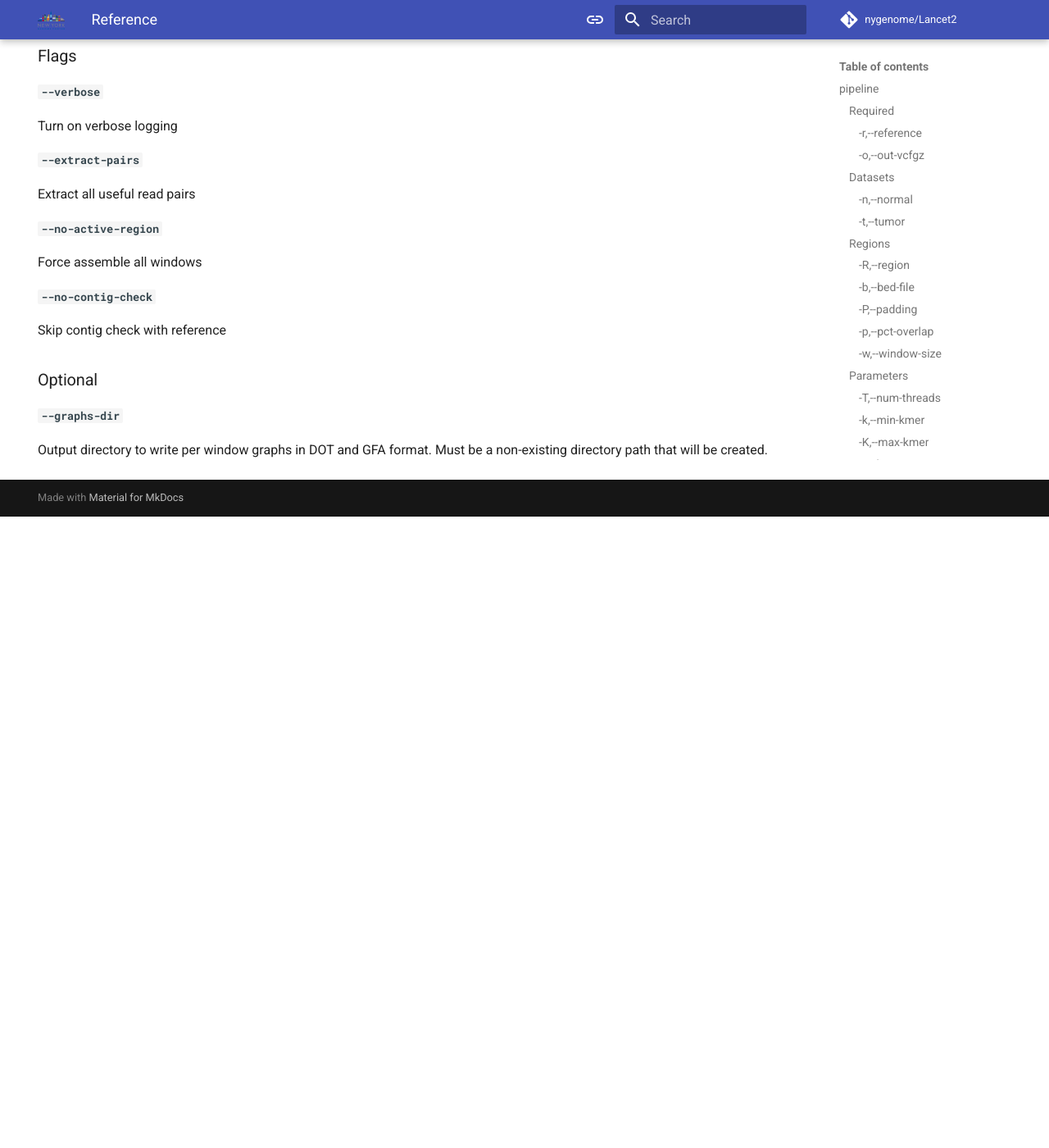
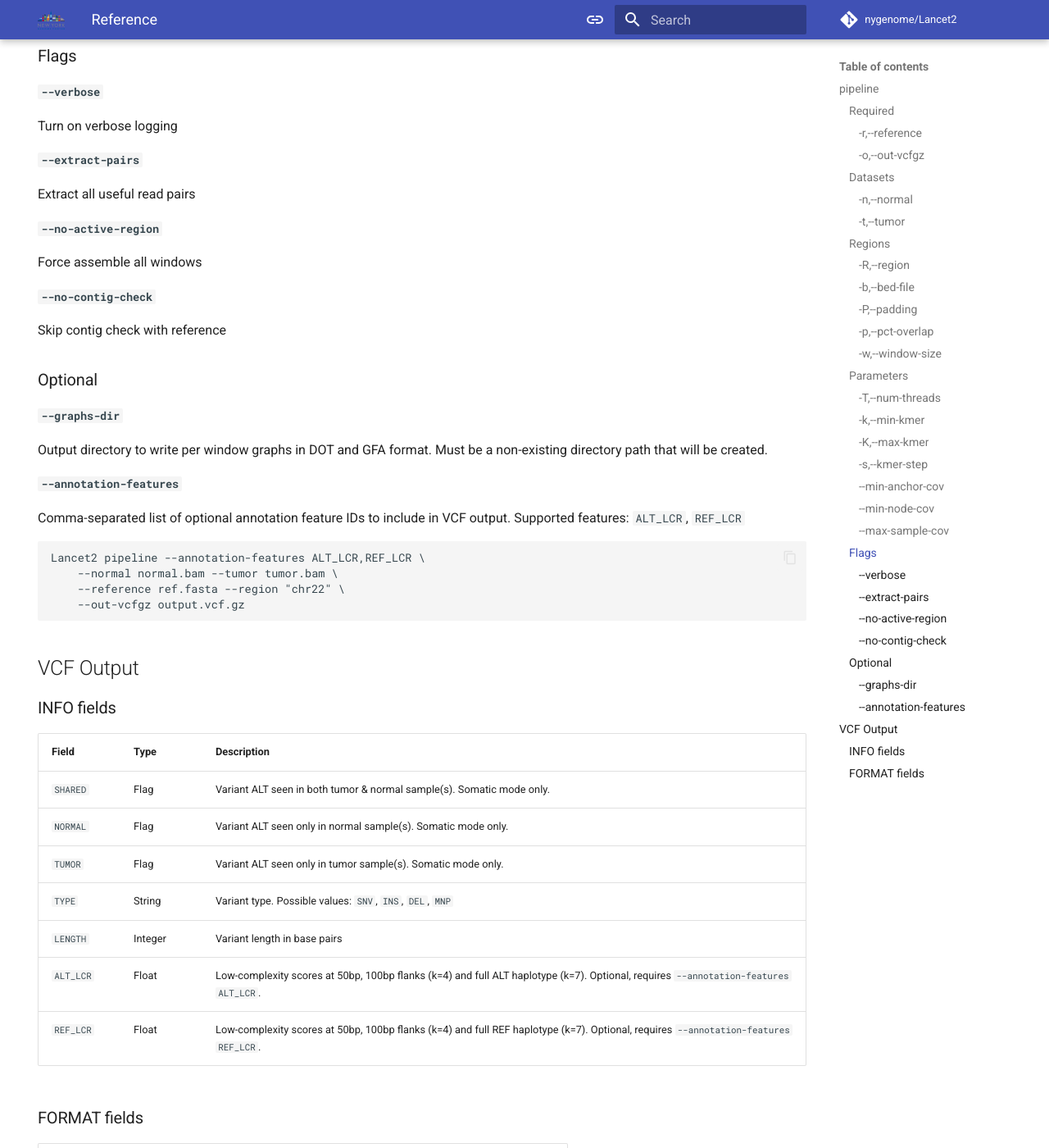
Before and after one commit to omicsnut/Lancet2, an MkDocs documentation site: the page built from docs/reference.md, in a window 1280 px wide and 1400 px high, scrolled down 2318 px. Shown: the whole window at 82% size. Built offline with MkDocs 1.6.1 and Material for MkDocs 9.7.7, drawn with Linux system fonts in a browser that asks for light colours; plug-ins that fetch from the network failed and are left out; comment, search, counter and statistics services are not loaded; the version menu is left out; before the commit the page ends 2948 px from its top, so only the background shows below that; some of the changed text lies outside the part shown.

Commit message:
docs: add mike versioning and sync documentation with current codebase
- Add mike plugin to mkdocs.yml for versioned documentation with a
  version selector dropdown (dev alias for main, versioned for tags)
- Update GitHub Actions workflow to deploy versioned docs using mike
  (dev on main push, versioned + latest alias on version tag push)
- Rewrite reference.md to match current CLI: fix --window-size range
  (250-2500, default 1000), --pct-overlap range (10-90), mark --tumor
  as optional (germline mode), add --annotation-features, document all
  parameter defaults, and add VCF Output section with INFO/FORMAT tables
- Add v2.8.6 compatibility note to scoring somatic variants guide
- Fix --threads to --num-threads in WGS analysis guide
- Add short_link_removal state and LANCET_DEVELOP_MODE reference to
  custom visualization guide
- Use relative mkdocs link for scoring guide in index.md

````diff
--- a/docs/reference.md
+++ b/docs/reference.md
@@ -30,17 +30,17 @@
 #### `-n`,`--normal`
 > [PATH...]
 
-Path to one (or) more normal BAM/CRAM file(s)
+Path to one (or) more normal BAM/CRAM file(s). Required.
 
 #### `-t`,`--tumor`
 > [PATH...]
 
-Path to one (or) more tumor BAM/CRAM file(s)
+Path to one (or) more tumor BAM/CRAM file(s). Optional — when omitted, Lancet2 runs in germline-only mode.
 
 ### Regions
 
 #### `-R`,`--region`
-> [SAMTOOLS_STYLE_REGION_STRING...]
+> [REF:[:START[-END]]...]
 
 One (or) more regions (1-based both inclusive).
 
@@ -55,37 +55,37 @@
 Padding for both sides of all input regions
 
 #### `-p`,`--pct-overlap`
-> [20-80]. Default value --> 20
+> [10-90]. Default value --> 20
 
 Percent overlap between consecutive windows
 
 #### `-w`,`--window-size`
-> [500-5000]. Default value --> 500
+> [250-2500]. Default value --> 1000
 
 Window size for micro-assembly and variant calling tasks
 
 ### Parameters
 
 #### `-T`,`--num-threads`
-Number of additional async worker threads
+Number of additional async worker threads. Default value --> 2
 
 #### `-k`,`--min-kmer`
-Minimum kmer length to try for micro-assembly graph nodes
+Minimum kmer length to try for micro-assembly graph nodes. Default value --> 13
 
 #### `-K`,`--max-kmer`
-Maximum kmer length to try for micro-assembly graph nodes
+Maximum kmer length to try for micro-assembly graph nodes. Default value --> 127
 
 #### `-s`,`--kmer-step`
-Kmer step size length to try for micro-assembly graph nodes
+Kmer step size length to try for micro-assembly graph nodes. Must be one of {2, 4, 6, 8, 10}. Default value --> 6
 
 #### `--min-anchor-cov`
-Minimum coverage for micro-assembly graph anchor nodes (source/sink)
+Minimum coverage for micro-assembly graph anchor nodes (source/sink). Default value --> 5
 
 #### `--min-node-cov`
-Minimum coverage for nodes in the micro-assembly graph
+Minimum coverage for nodes in the micro-assembly graph. Default value --> 2
 
 #### `--max-sample-cov`
-Maximum per sample coverage before downsampling
+Maximum per sample coverage before downsampling. Default value --> 1000
 
 ### Flags
 
@@ -106,3 +106,43 @@
 #### `--graphs-dir`
 Output directory to write per window graphs in DOT and GFA format.
 Must be a non-existing directory path that will be created.
+
+#### `--annotation-features`
+Comma-separated list of optional annotation feature IDs to include in VCF output.
+Supported features: `ALT_LCR`, `REF_LCR`
+
+```bash
+Lancet2 pipeline --annotation-features ALT_LCR,REF_LCR \
+    --normal normal.bam --tumor tumor.bam \
+    --reference ref.fasta --region "chr22" \
+    --out-vcfgz output.vcf.gz
+```
+
+## VCF Output
+
+### INFO fields
+
+| Field      | Type    | Description |
+|:-----------|:--------|:------------|
+| `SHARED`   | Flag    | Variant ALT seen in both tumor & normal sample(s). Somatic mode only. |
+| `NORMAL`   | Flag    | Variant ALT seen only in normal sample(s). Somatic mode only. |
+| `TUMOR`    | Flag    | Variant ALT seen only in tumor sample(s). Somatic mode only. |
+| `TYPE`     | String  | Variant type. Possible values: `SNV`, `INS`, `DEL`, `MNP` |
+| `LENGTH`   | Integer | Variant length in base pairs |
+| `ALT_LCR`  | Float   | Low-complexity scores at 50bp, 100bp flanks (k=4) and full ALT haplotype (k=7). Optional, requires `--annotation-features ALT_LCR`. |
+| `REF_LCR`  | Float   | Low-complexity scores at 50bp, 100bp flanks (k=4) and full REF haplotype (k=7). Optional, requires `--annotation-features REF_LCR`. |
+
+### FORMAT fields
+
+| Field | Number | Type    | Description |
+|:------|:-------|:--------|:------------|
+| `GT`  | 1      | String  | Genotype called at the variant site |
+| `AD`  | R      | Integer | Read depth per allele (REF, ALT1, ALT2, ...) |
+| `ADF` | R      | Integer | Forward strand read depth per allele |
+| `ADR` | R      | Integer | Reverse strand read depth per allele |
+| `DP`  | 1      | Integer | Total read depth at the variant site |
+| `RMQ` | R      | Float   | RMS mapping quality per allele |
+| `PBQ` | R      | Float   | Posterior base quality per allele (Bayesian aggregation) |
+| `SB`  | R      | Float   | Strand bias ratio per allele (fwd/total) |
+| `PL`  | G      | Integer | Phred-scaled genotype likelihoods |
+| `GQ`  | 1      | Integer | Genotype quality (second-lowest PL, capped at 99) |
--- a/mkdocs.yml
+++ b/mkdocs.yml
@@ -37,11 +37,18 @@
       toggle:
         icon: material/toggle-switch-off
         name: Switch to system preference
+extra:
+  version:
+    provider: mike
+    default: latest
 plugins:
   - privacy
   - offline
   - meta
   - blog
+  - mike:
+      alias_type: symlink
+      canonical_version: latest
   - minify:
       minify_html: true
       minify_js: true
````
Also changed, not shown: other parts of docs/reference.md (+1 -1 lines), docs/guides/custom_visualization.md (+5 -4 lines), docs/guides/scoring_somatic_variants.md (+5 -0 lines), docs/guides/wgs_analysis.md (+1 -1 lines), docs/index.md (+1 -1 lines), 1 other file.
